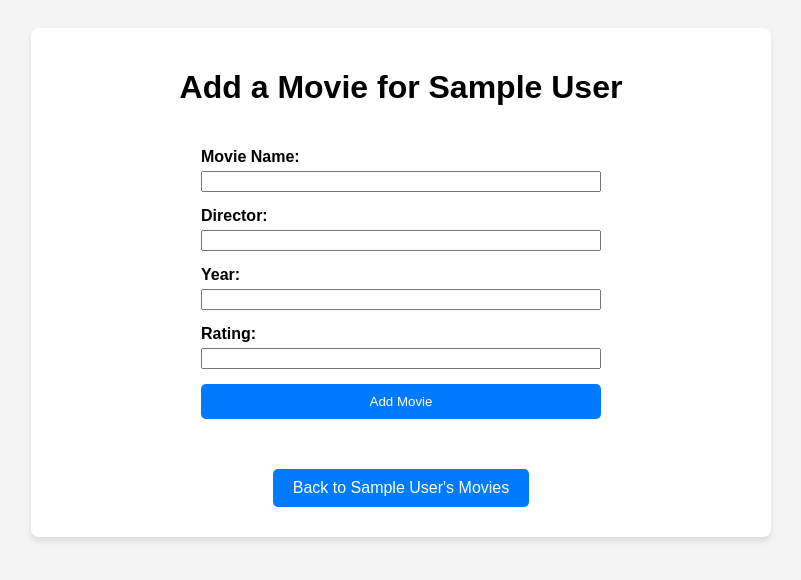
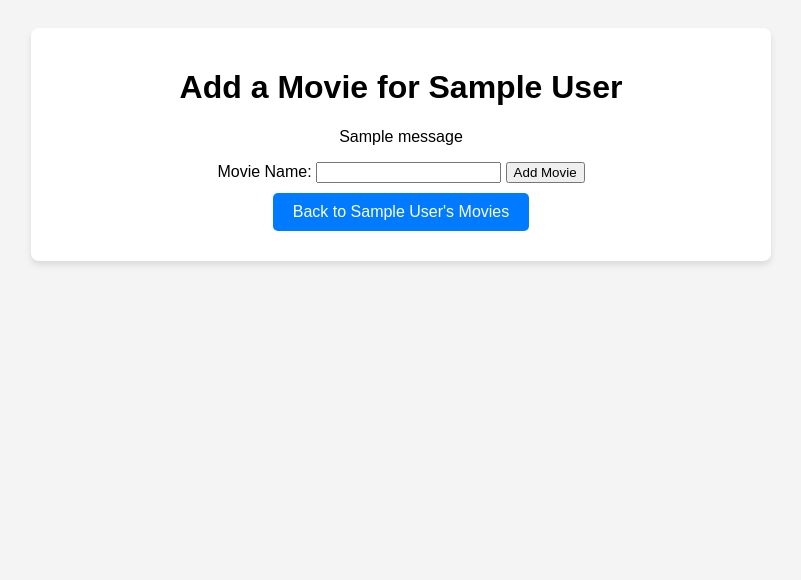
Before and after one commit to kehalit/moviweb_app, a Flask app: page /users/1/add_movie in a window 1280 px wide. Shown: the top 580 px of the page, without its empty margins (239-1040 px from the left). Run offline with Flask 3, Linux system fonts and the light colour scheme; tables that the repository leaves empty hold one stand-in row (values such as "Sample post"); one stand-in notice (Sample message) is shown.

Commit message:
Ensured that the user can only enter the movie title, and all other movie details are fetched automatically from the OMDb API

```diff
--- a/templates/add_movie.html
+++ b/templates/add_movie.html
@@ -9,31 +9,24 @@
 <body>
     <div class="container">
         <h1>Add a Movie for {{ user.name }}</h1>
-        <form class="form-container" action="{{ url_for('add_movie', user_id=user.user_id) }}" method="POST">
-            <div class="form-group">
-                <label for="name">Movie Name:</label>
-            <input type="text" id="name" name="name" required>
+
+        <!-- Flash Messages -->
+        {% with messages = get_flashed_messages(with_categories=true) %}
+            {% if messages %}
+             <div class="flash-messages">
+                {% for category, message in messages %}
+                    <p class="{{ category }}">{{ message }}</p>
+            {% endfor %}
             </div>
+        {% endif %}
+    {% endwith %}
 
-            <div class="form-group">
-                 <label for="director">Director:</label>
-            <input type="text" id="director" name="director" required>
+        <form action="{{ url_for('add_movie', user_id=user_id) }}" method="POST">
+            <label for="movie_name">Movie Name:</label>
+            <input type="text" id="movie_name" name="movie_name" required>
+            <button type="submit">Add Movie</button>
+        </form>
 
-            </div>
-
-           <div class="form-group">
-                <label for="year">Year:</label>
-            <input type="number" id="year" name="year" min="1888" max="2025" required>
-
-           </div>
-
-            <div class="form-group">
-                 <label for="rating">Rating:</label>
-            <input type="number" id="rating" name="rating" step="0.1" min="0" max="10" required>
-
-            </div>
-            <button class="add-action-button" type="submit">Add Movie</button>
-        </form>
         <a class="link-button" href="{{ url_for('user_movies', user_id=user.user_id) }}">Back to {{ user.name }}'s Movies</a>
     </div>
 </body>
```
